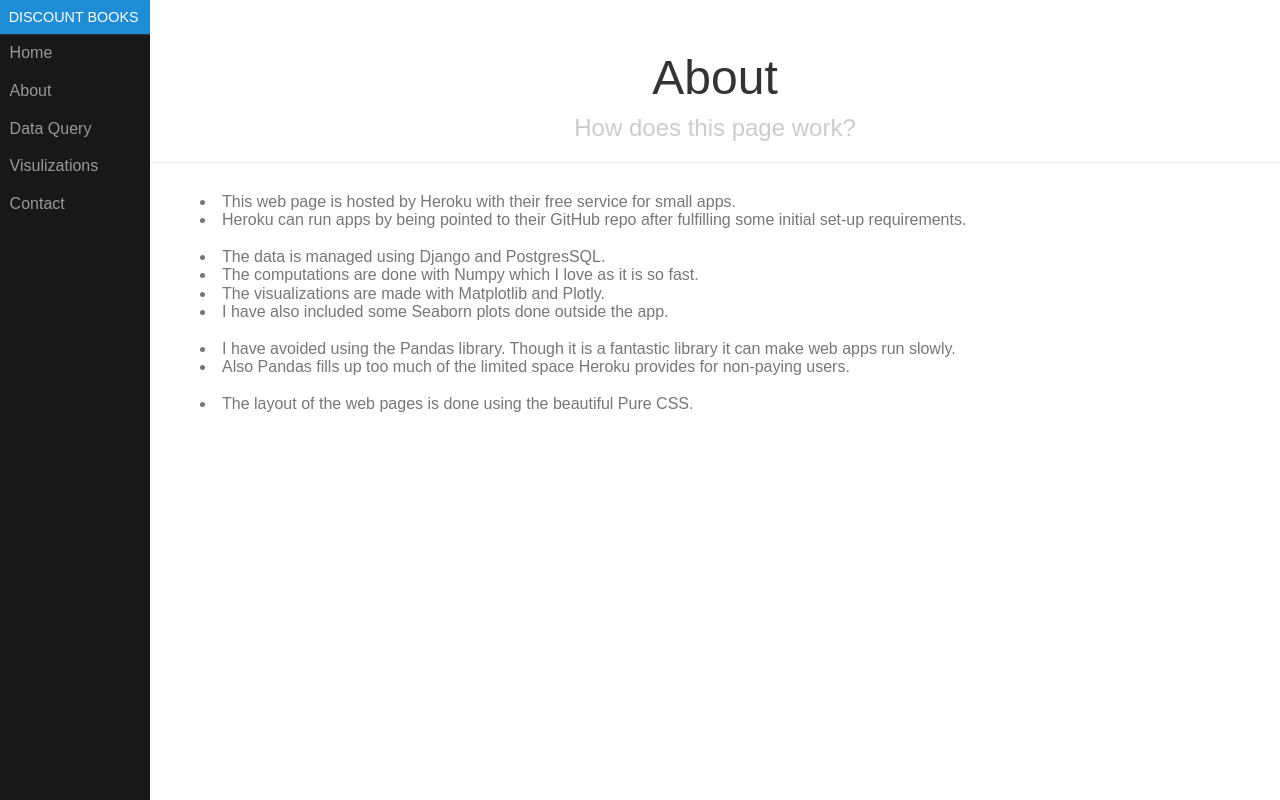
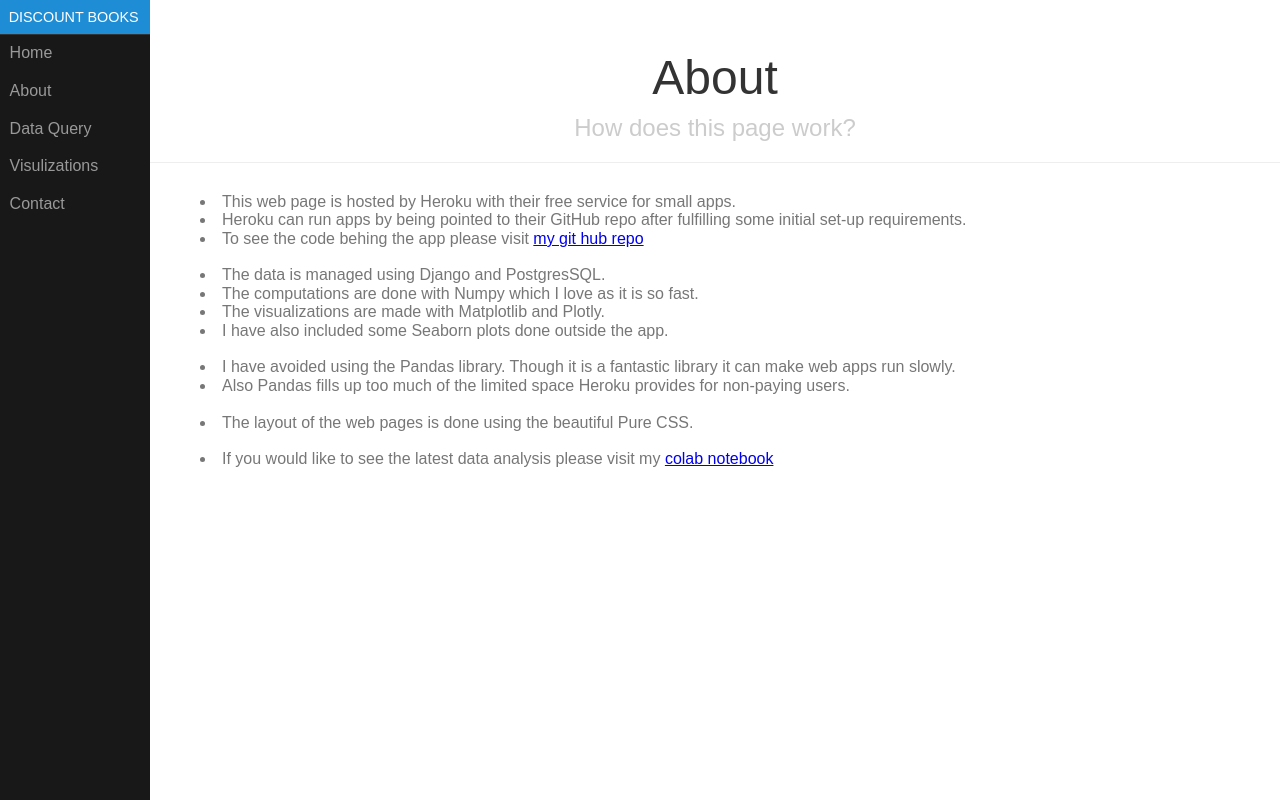
Before and after one commit to danhorsley/discountbooks, a Django app: page /about in a window 1280 px wide. Run offline with Django 3.2, Linux system fonts and the light colour scheme; some libraries are stand-ins or nearby versions.

Commit message:
added links to some pages

```diff
--- a/dbviz/templates/about.html
+++ b/dbviz/templates/about.html
@@ -9,6 +9,7 @@
     <div style ="margin : 30px 50px;">
     <li>This web page is hosted by Heroku with their free service for small apps.   </li>
     <li>Heroku can run apps by being pointed to their GitHub repo after fulfilling some initial set-up requirements.</li>
+    <li>To see the code behing the app please visit <a href="https://github.com/danhorsley/discountbooks">my git hub repo</a></li>
     <br/>
      <li>The data is managed using Django and PostgresSQL.</li>
      <li>  The computations are done with Numpy which I love as it is so fast.  </li>
@@ -19,6 +20,8 @@
      <li>  Also Pandas fills up too much of the limited space Heroku provides for non-paying users.</li>
      <br/>
      <li> The layout of the web pages is done using the beautiful Pure CSS.</li>
+     <br/>
+     <li>If you would like to see the latest data analysis please visit my  <a href="https://colab.research.google.com/drive/11AdJztTFIn8E7ZqugK5L29H_PPdOxGK0?usp=sharing">colab notebook</a></li>
 
 </div>
 </div>
--- a/dbviz/templates/home.html
+++ b/dbviz/templates/home.html
@@ -54,7 +54,7 @@
         <p>The above chart underestimates returns as it assumes zero value for current inventory.
             Next I aim to apply some simple machine learning techniques to the data.
             There may be some way to improve the selection process and I have some ideas on the direction of travel.
-
+            If you would like to see the latest data analysis please visit my  <a href="https://colab.research.google.com/drive/11AdJztTFIn8E7ZqugK5L29H_PPdOxGK0?usp=sharing">colab notebook</a>.
         </p>
     </div>
 
```
